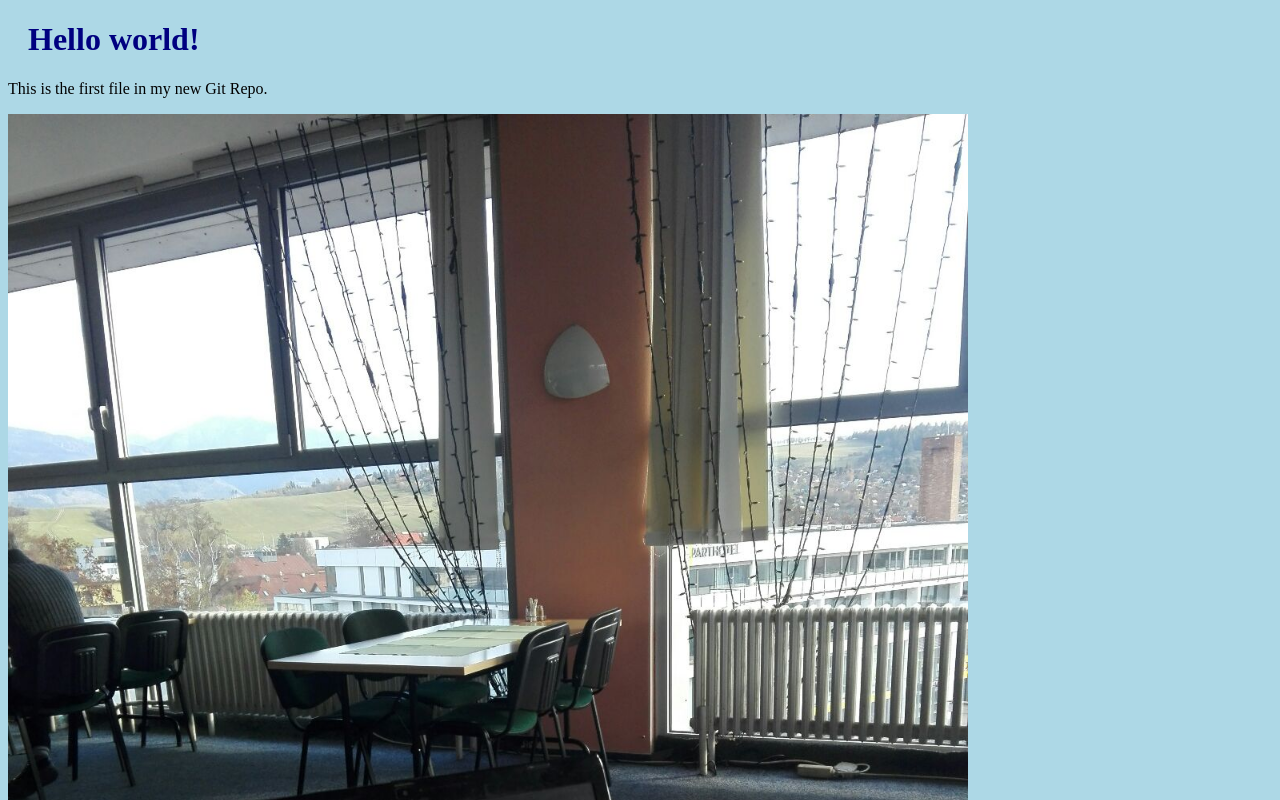
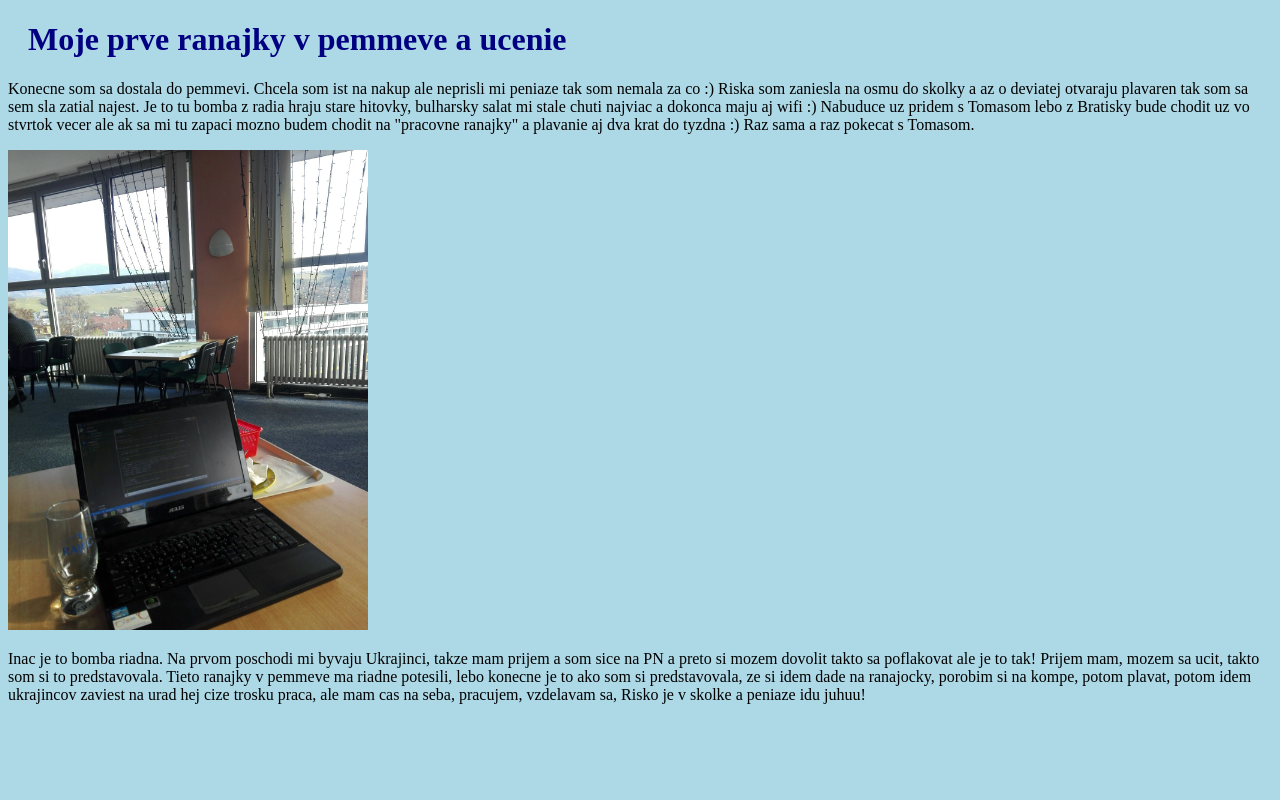
Before and after one commit to mraznicka/zasnovy, a plain HTML site: page index.html in a window 1280 px wide. Shown: the top 800 px of the page. Drawn offline with Linux system fonts and the light colour scheme.

Commit message:
Pridala som jeden odsek

```diff
--- a/index.html
+++ b/index.html
@@ -1,15 +1,26 @@
 <!DOCTYPE html>
 <html>
 <head>
-<title>Hello World!</title>
+<title>ZIvot je lajf!</title>
 <link rel="stylesheet" href="style.css">
 </head>
 <body>
 
-<h1>Hello world!</h1>
-<p>This is the first file in my new Git Repo.</p>
+<h1>Moje prve ranajky v pemmeve a ucenie</h1>
+<p>Konecne som sa dostala do pemmevi. Chcela som ist na nakup ale neprisli mi peniaze tak som nemala za co :)
+    Riska som zaniesla na osmu do skolky a az o deviatej otvaraju plavaren tak som sa sem sla zatial najest.
+    Je to tu bomba z radia hraju stare hitovky, bulharsky salat mi stale chuti najviac a dokonca maju aj wifi :)
+    Nabuduce uz pridem s Tomasom lebo z Bratisky bude chodit uz vo stvrtok vecer ale ak sa mi tu zapaci
+    mozno budem chodit na "pracovne ranajky" a plavanie aj dva krat do tyzdna :)
+    Raz sama a raz pokecat s Tomasom.
+</p>
 <div><img src="pemmeva.jpg" alt="Ranajky v pemmeve"
-    style="width:100%;max-width:960px"></div>
-
+    style="width:100%;max-width:360px"></div>
+<p>Inac je to bomba riadna. Na prvom poschodi mi byvaju Ukrajinci, takze mam prijem a som sice na PN a preto
+    si mozem dovolit takto sa poflakovat ale je to tak! Prijem mam, mozem sa ucit, takto som si to predstavovala.
+    Tieto ranajky v pemmeve ma riadne potesili, lebo konecne je to ako som si predstavovala, ze si idem dade
+    na ranajocky, porobim si na kompe, potom plavat, potom idem ukrajincov zaviest na urad hej cize trosku praca,
+    ale mam cas na seba, pracujem, vzdelavam sa, Risko je v skolke a peniaze idu juhuu!
+</p>
 </body>
 </html>
```
